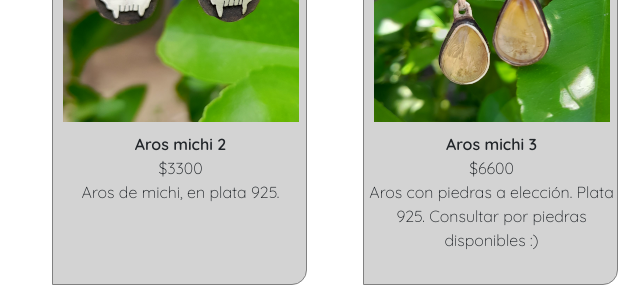
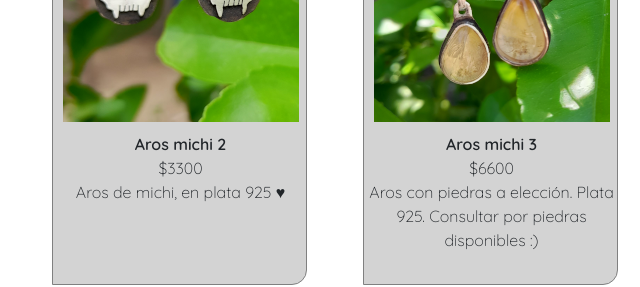
Before and after one commit to katzejoyas/katzejoyas, a plain HTML site: page index.html in a window 1280 px wide. Shown: the part 920-1207 px from the top of the page, 305-945 px from the left. Drawn offline with nearby package versions, Linux system fonts and the light colour scheme; a web font is replaced by a local one.

Commit message:
Cambio catalogo

```diff
--- a/index.html
+++ b/index.html
@@ -108,7 +108,7 @@
 						</div>
 						<p><strong>Aros michi 2</strong><br/>
 							$3300<br/>
-							Aros de michi, en plata 925.
+							Aros de michi, en plata 925 ♥
 						</p>
 					</div>
 				</section>
```
